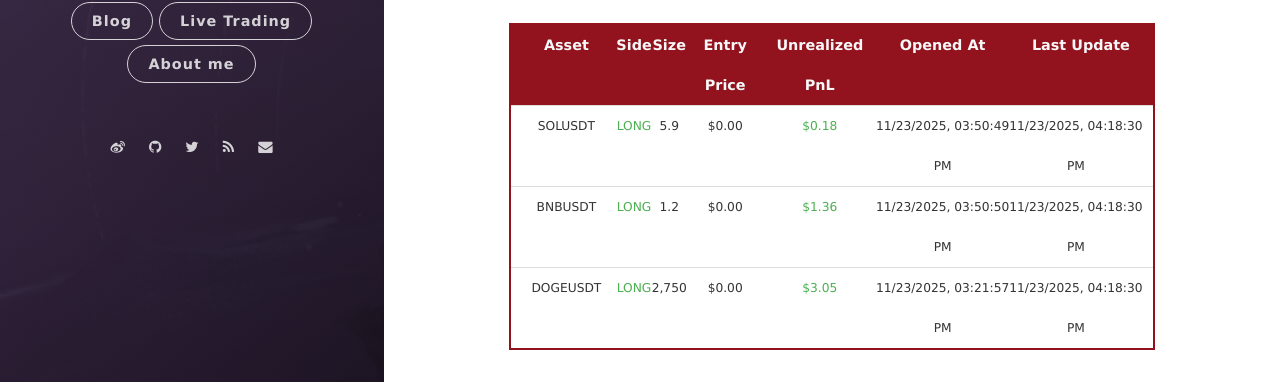
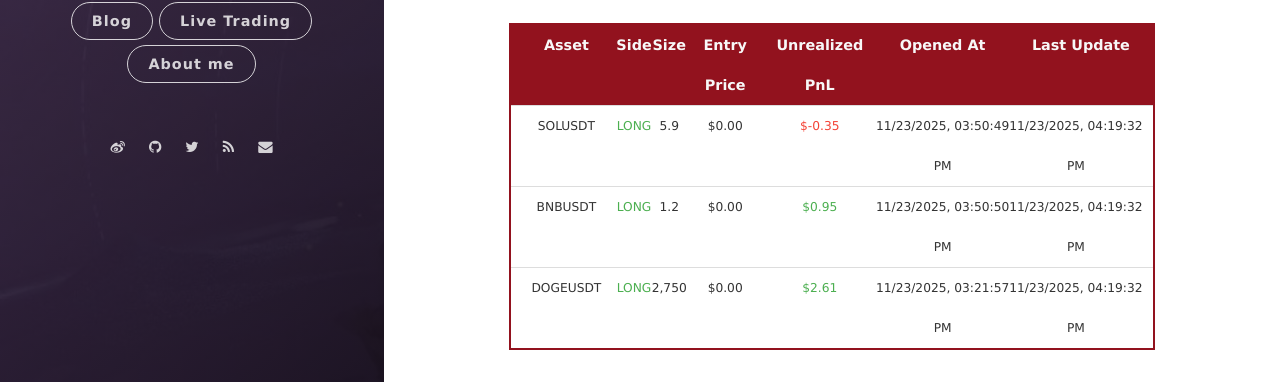
Before and after one commit to leeyegy/leeyegy.github.io, a Jekyll site: the page built from live-trading.html, in a window 1280 px wide and 1026 px high. Shown: the part 576-958 px from the top of the window. Built offline with Jekyll 4.4.1, drawn with Linux system fonts in a browser that asks for light colours; nearby versions of some CDN libraries.

Commit message:
AccountMonitor: refresh positions 2025-11-24T00:19:32+08:00

```diff
--- a/assets/data/binance/positions.json
+++ b/assets/data/binance/positions.json
@@ -4,26 +4,26 @@
     "side": "LONG",
     "size": 5.9,
     "entryPrice": 0.0,
-    "unrealizedPnl": 0.177,
+    "unrealizedPnl": -0.354,
     "openedAt": "2025-11-23T23:50:49+08:00",
-    "reportedAt": "2025-11-24T00:18:30+08:00"
+    "reportedAt": "2025-11-24T00:19:32+08:00"
   },
   {
     "symbol": "BNBUSDT",
     "side": "LONG",
     "size": 1.2,
     "entryPrice": 0.0,
-    "unrealizedPnl": 1.3571189,
+    "unrealizedPnl": 0.94910527,
     "openedAt": "2025-11-23T23:50:50+08:00",
-    "reportedAt": "2025-11-24T00:18:30+08:00"
+    "reportedAt": "2025-11-24T00:19:32+08:00"
   },
   {
     "symbol": "DOGEUSDT",
     "side": "LONG",
     "size": 2750.0,
     "entryPrice": 0.0,
-    "unrealizedPnl": 3.0525,
+    "unrealizedPnl": 2.6125,
     "openedAt": "2025-11-23T23:21:57+08:00",
-    "reportedAt": "2025-11-24T00:18:30+08:00"
+    "reportedAt": "2025-11-24T00:19:32+08:00"
   }
 ]
```
